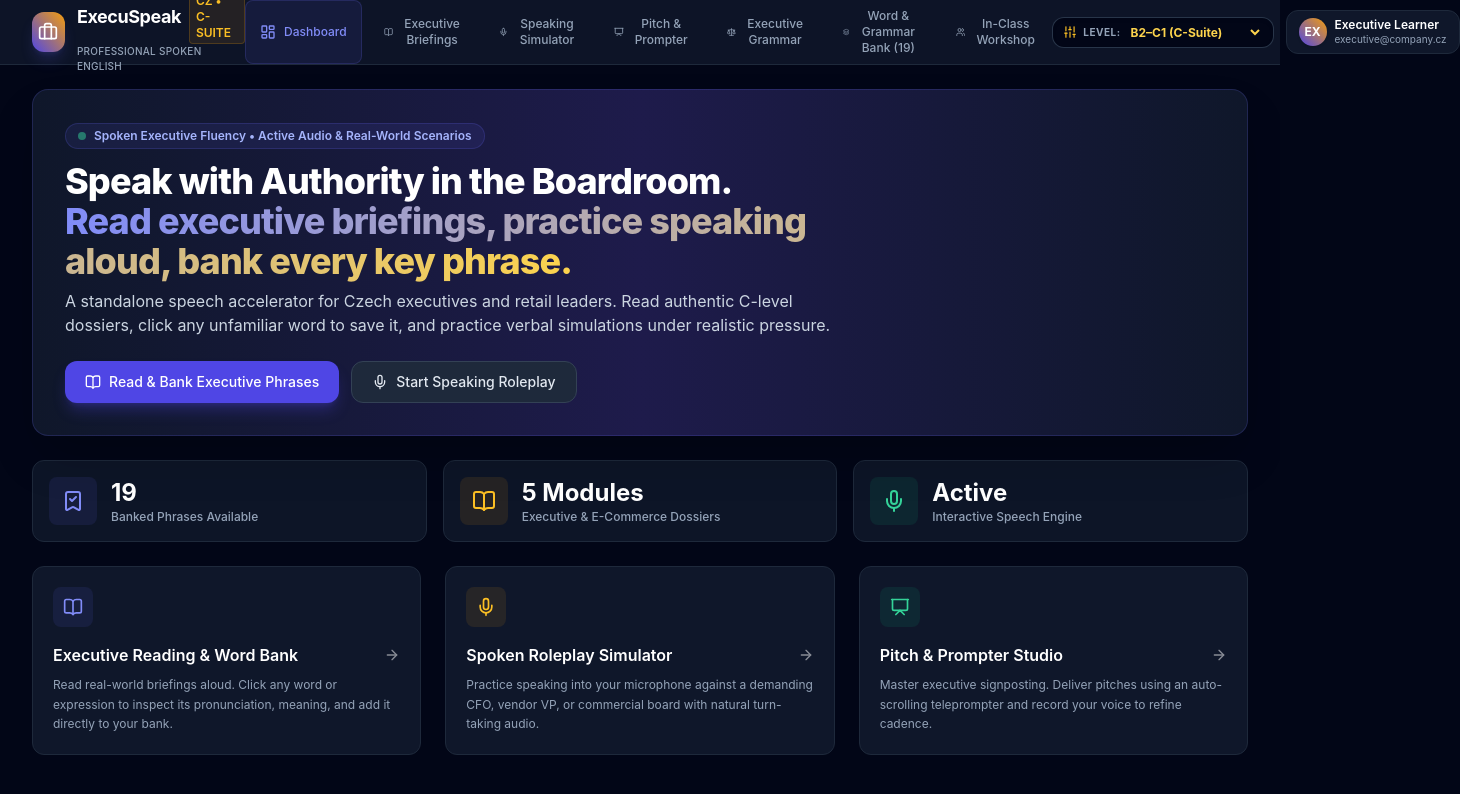
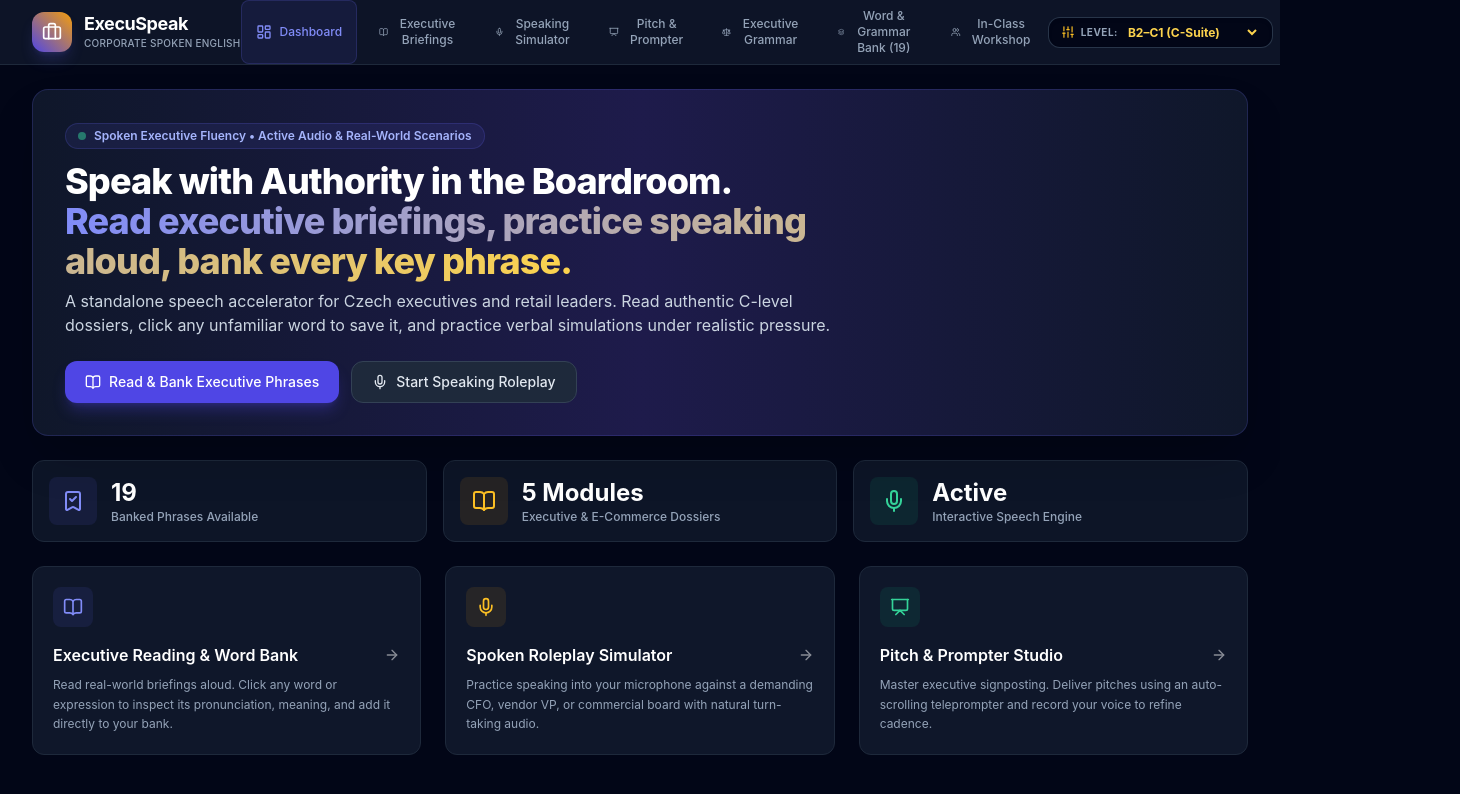
Before and after one commit to JoshW7120/C-suite-English, a plain HTML site: page index.html in a window 1280 px wide. Shown: the whole page, 1460 px wide, since content can reach past the window. Drawn offline with nearby package versions, Linux system fonts and the light colour scheme.

Commit message:
Header adjusts

```diff
--- a/index.html
+++ b/index.html
@@ -79,16 +79,13 @@
   <header class="border-b border-slate-800 bg-slate-900/90 backdrop-blur sticky top-0 z-40">
     <div class="max-w-7xl mx-auto px-4 sm:px-6 lg:px-8 h-16 flex items-center justify-between">
       <!-- Brand Logo -->
-      <div class="flex items-center space-x-3 cursor-pointer" onclick="switchTab('dashboard')">
+      <div class="flex items-center space-x-3 cursor-pointer shrink-0" onclick="switchTab('dashboard')">
         <div class="w-10 h-10 rounded-xl bg-gradient-to-tr from-indigo-600 to-amber-500 flex items-center justify-center shadow-lg shadow-indigo-500/20">
           <i data-lucide="briefcase" class="w-5 h-5 text-white"></i>
         </div>
         <div>
-          <div class="flex items-center space-x-2">
-            <span class="font-bold tracking-tight text-lg text-white">ExecuSpeak</span>
-            <span class="text-xs font-semibold px-1.5 py-0.5 rounded bg-amber-500/10 text-amber-400 border border-amber-500/20">CZ • C-SUITE</span>
-          </div>
-          <p class="text-[10px] text-slate-400 font-medium tracking-wide">PROFESSIONAL SPOKEN ENGLISH</p>
+          <span class="font-bold tracking-tight text-lg text-white block leading-tight">ExecuSpeak</span>
+          <p class="text-[10px] text-slate-400 font-medium tracking-wide">CORPORATE SPOKEN ENGLISH</p>
         </div>
       </div>
 
@@ -124,26 +121,15 @@
         </button>
       </nav>
 
-      <!-- Right Profile Pill -->
-      <div class="flex items-center space-x-3">
-        <!-- Global CEFR Level Selector -->
-        <div class="flex items-center space-x-1.5 bg-slate-950 border border-slate-700/80 rounded-xl px-2.5 py-1.5 shadow-inner">
+      <!-- Right Level Selector -->
+      <div class="flex items-center shrink-0">
+        <div class="flex items-center space-x-1.5 bg-slate-950 border border-slate-700/80 rounded-xl px-3 py-1.5 shadow-inner">
           <i data-lucide="sliders" class="w-3.5 h-3.5 text-amber-400"></i>
           <label for="global-level-select" class="text-[10px] font-bold uppercase tracking-wider text-slate-400 hidden lg:inline">Level:</label>
           <select id="global-level-select" onchange="changeGlobalLevel(this.value)" class="bg-transparent text-xs font-bold text-amber-300 focus:outline-none cursor-pointer">
             <option value="C1" class="bg-slate-900 text-white">B2–C1 (C-Suite)</option>
             <option value="B1" class="bg-slate-900 text-white">B1–B2 (Operational)</option>
           </select>
-        </div>
-
-        <div id="user-profile-badge" class="flex items-center space-x-2 px-3 py-1.5 rounded-xl bg-slate-900 border border-slate-800">
-          <div class="w-7 h-7 rounded-full bg-gradient-to-tr from-indigo-600 to-amber-500 flex items-center justify-center text-xs font-bold text-white shadow" id="auth-avatar">
-            EX
-          </div>
-          <div class="text-left hidden sm:block">
-            <div class="text-xs font-semibold text-white leading-tight" id="auth-name">Executive Learner</div>
-            <div class="text-[10px] text-slate-400" id="auth-email">executive@company.cz</div>
-          </div>
         </div>
       </div>
     </div>
```
